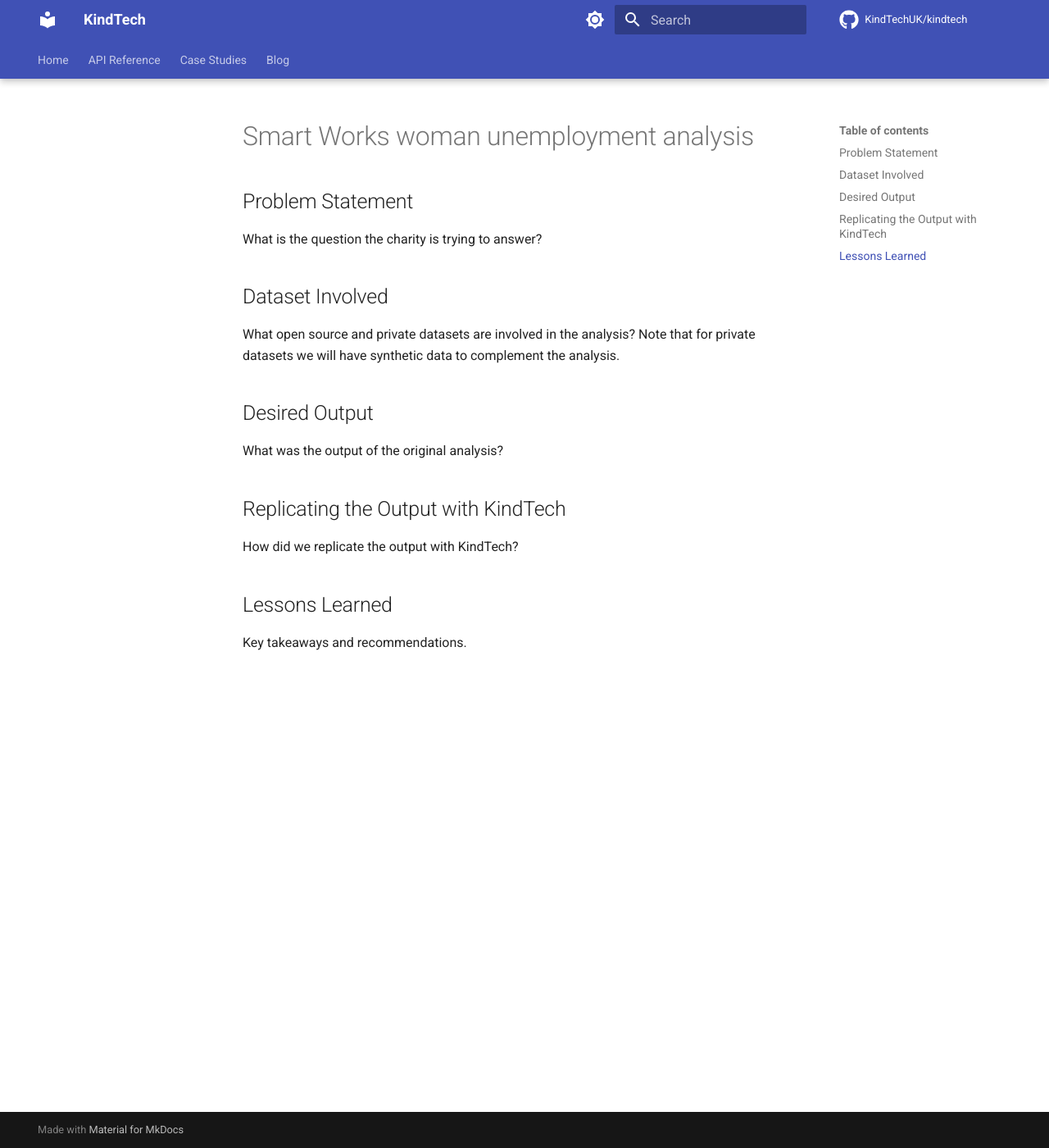
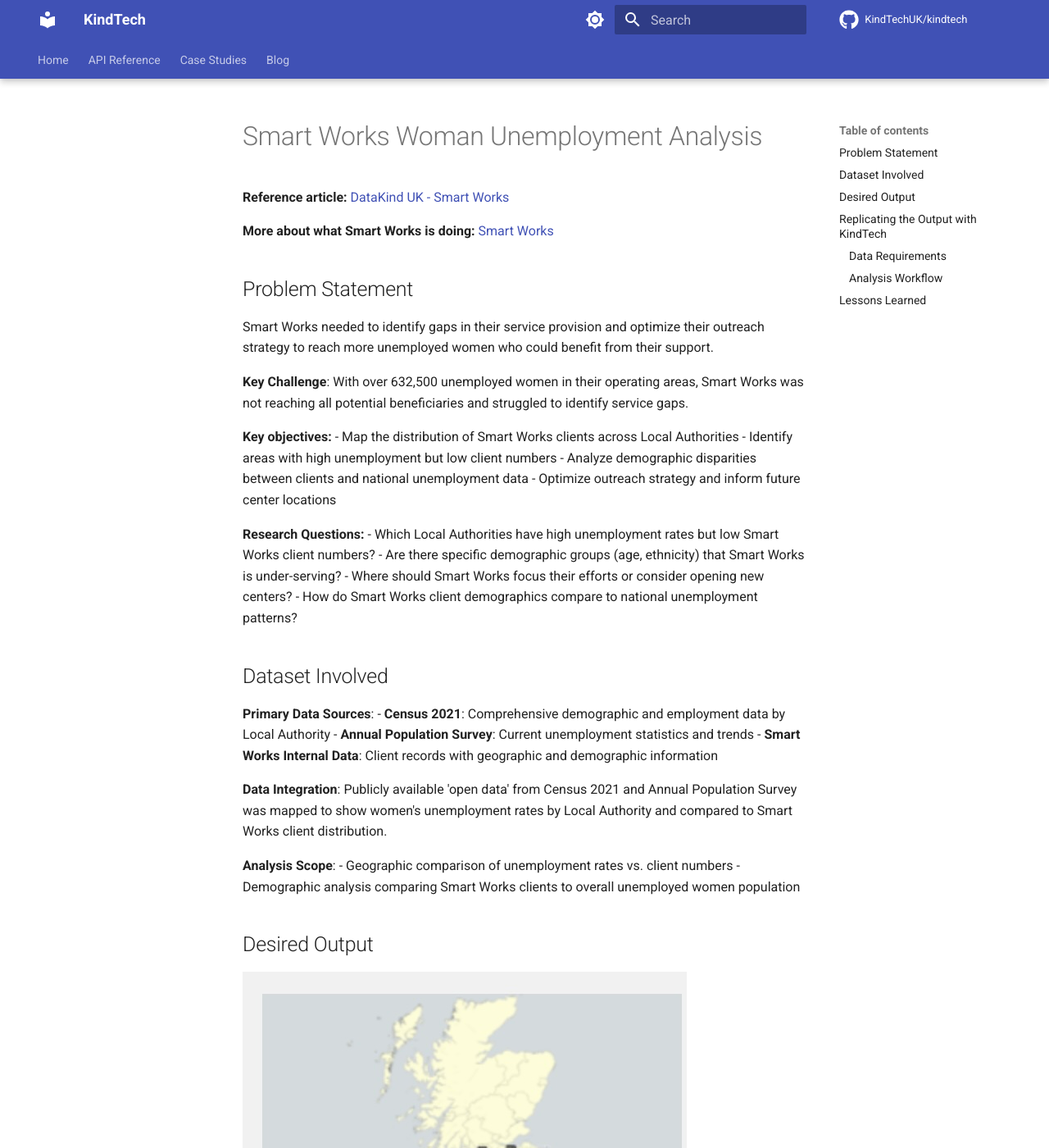
Before and after one commit to KindTechUK/kindtech, an MkDocs documentation site: the page built from docs/case-studies/smart-works-woman-unemployment.md, in a window 1280 px wide and 1400 px high. Shown: the whole window at 82% size. Built offline with MkDocs 1.6.1 and Material for MkDocs 9.7.7, drawn with Linux system fonts in a browser that asks for light colours; comment, search, counter and statistics services are not loaded; some of the changed text lies outside the part shown.

Commit message:
add smart works case studies

```diff
--- a/docs/case-studies/smart-works-woman-unemployment.md
+++ b/docs/case-studies/smart-works-woman-unemployment.md
@@ -1,20 +1,73 @@
-# Smart Works woman unemployment analysis
+# Smart Works Woman Unemployment Analysis
+
+**Reference article:** [DataKind UK - Smart Works](https://www.datakind.org.uk/stories-news/smart-works)
+
+**More about what Smart Works is doing:** [Smart Works](https://www.smartworks.org.uk/)
 
 ## Problem Statement
 
-What is the question the charity is trying to answer?
+Smart Works needed to identify gaps in their service provision and optimize their outreach strategy to reach more unemployed women who could benefit from their support.
+
+**Key Challenge**: With over 632,500 unemployed women in their operating areas, Smart Works was not reaching all potential beneficiaries and struggled to identify service gaps.
+
+**Key objectives:**
+- Map the distribution of Smart Works clients across Local Authorities
+- Identify areas with high unemployment but low client numbers
+- Analyze demographic disparities between clients and national unemployment data
+- Optimize outreach strategy and inform future center locations
+
+**Research Questions:**
+- Which Local Authorities have high unemployment rates but low Smart Works client numbers?
+- Are there specific demographic groups (age, ethnicity) that Smart Works is under-serving?
+- Where should Smart Works focus their efforts or consider opening new centers?
+- How do Smart Works client demographics compare to national unemployment patterns?
 
 ## Dataset Involved
 
-What open source and private datasets are involved in the analysis? Note that for private datasets we will have synthetic data to complement the analysis.
+**Primary Data Sources**:
+- **Census 2021**: Comprehensive demographic and employment data by Local Authority
+- **Annual Population Survey**: Current unemployment statistics and trends
+- **Smart Works Internal Data**: Client records with geographic and demographic information
+
+**Data Integration**: Publicly available 'open data' from Census 2021 and Annual Population Survey was mapped to show women's unemployment rates by Local Authority and compared to Smart Works client distribution.
+
+**Analysis Scope**:
+- Geographic comparison of unemployment rates vs. client numbers
+- Demographic analysis comparing Smart Works clients to overall unemployed women population
 
 ## Desired Output
 
-What was the output of the original analysis?
+![Smart Works map](../images/case-studies/smart-works-map.jpg)
+*Figure 1: Geographic distribution of Smart Works clients compared to unemployment rates across Local Authorities*
+
+**Key Findings:**
+
+- **Service Gaps Identified**: Several Local Authorities with high unemployment rates showed low numbers of existing Smart Works clients
+- **Demographic Disparity**: High unemployment among young women, who appear to be under-served by Smart Works
+- **Strategic Opportunities**: Clear geographic areas where Smart Works could expand their reach
+- **Outreach Optimization**: Evidence-based guidance for future center locations and targeted outreach
 
 ## Replicating the Output with KindTech
 
-How did we replicate the output with KindTech?
+### Data Requirements
+
+**Internal Dataset**: Smart Works client records with:
+- Geographic location (Local Authority)
+- Demographic information (age, ethnicity)
+- Service usage patterns
+
+**External Datasets**:
+- **Census 2021**: Local Authority-level unemployment and demographic data
+- **Annual Population Survey**: Current unemployment statistics
+- **Local Authority Boundaries**: Geographic polygons for spatial analysis and mapping
+
+### Analysis Workflow
+
+1. **Data Collection**: Gather Smart Works center locations and client data by geography
+2. **Data Integration**: Join internal data with census unemployment data by Local Authority
+3. **Spatial Analysis**: Overlay client distribution with LAD boundary data to create UK-wide map
+4. **Demographic Comparison**: Compare Smart Works client demographics to overall unemployed women population
+5. **Gap Analysis**: Identify areas with high need but low service provision
 
 ## Lessons Learned
 
```
Also changed, not shown: docs/images/case-studies/smart-works-map.jpg (added).
